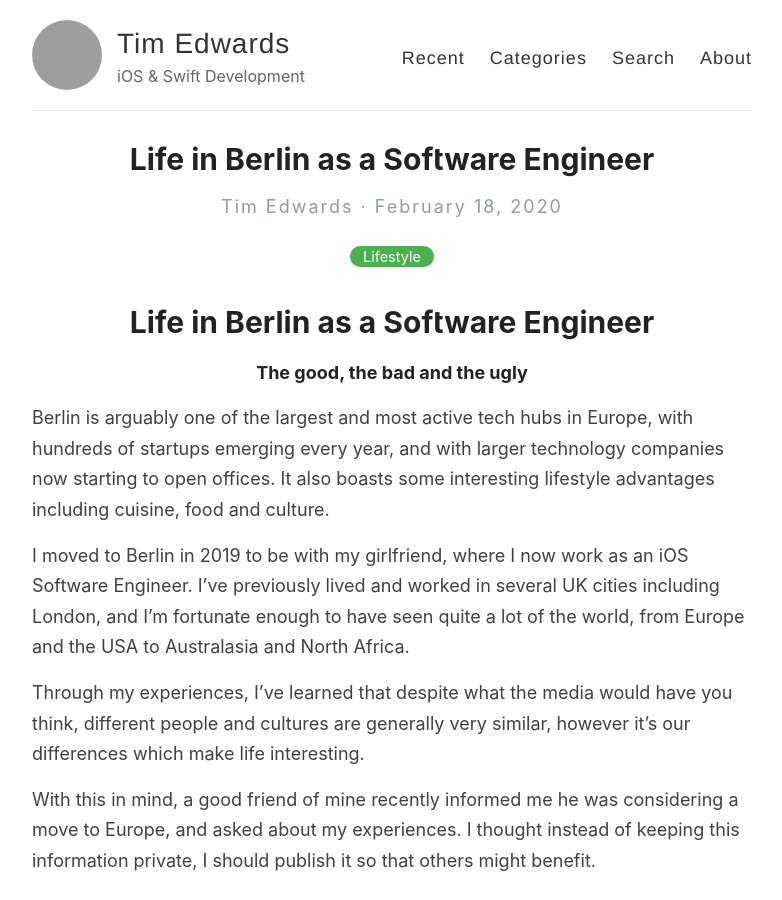
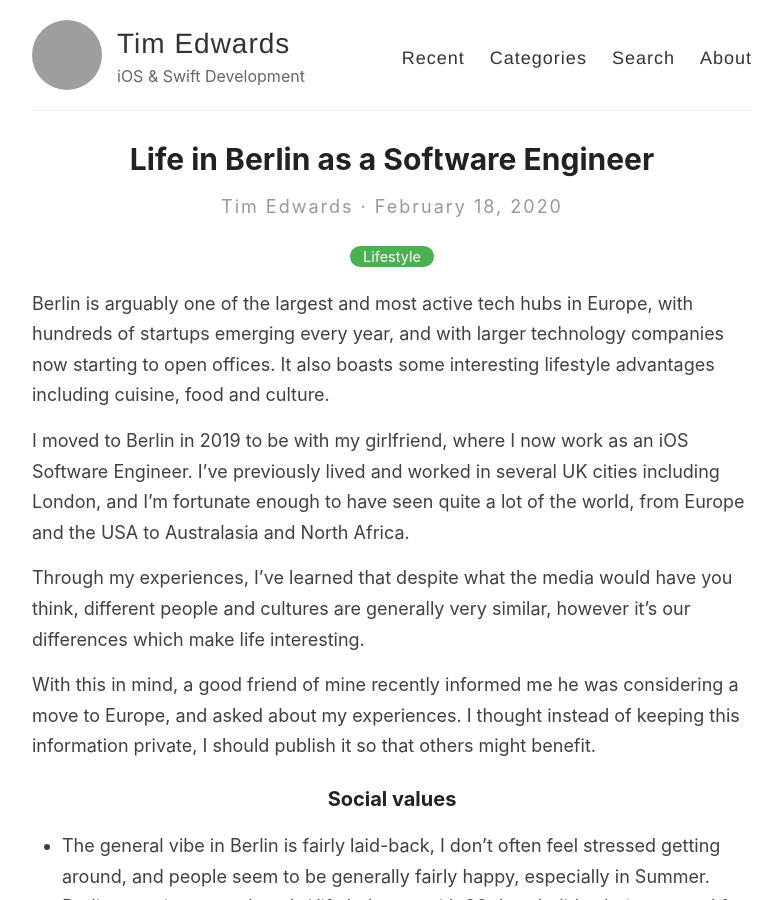
Before and after one commit to timwredwards/timwredwards.github.io, a Jekyll site: the page built from _posts/2020-02-18-berlin.md, in a window 1280 px wide and 900 px high. Shown: the whole window, without its empty margins (248-1030 px from the left). Built offline with Jekyll 4.4.1, drawn with Linux system fonts in a browser that asks for light colours; grey boxes are pictures that could not be loaded.

Commit message:
Removed Berlin title

```diff
--- a/_posts/2020-02-18-berlin.md
+++ b/_posts/2020-02-18-berlin.md
@@ -3,9 +3,6 @@ layout: post
 title:  Life in Berlin as a Software Engineer
 categories: [Lifestyle]
 ---
-
-# Life in Berlin as a Software Engineer
-###### The good, the bad and the ugly
 
 Berlin is arguably one of the largest and most active tech hubs in Europe, with hundreds of startups emerging every year, and with larger technology companies now starting to open offices. It also boasts some interesting lifestyle advantages including cuisine, food and culture.
 
```
